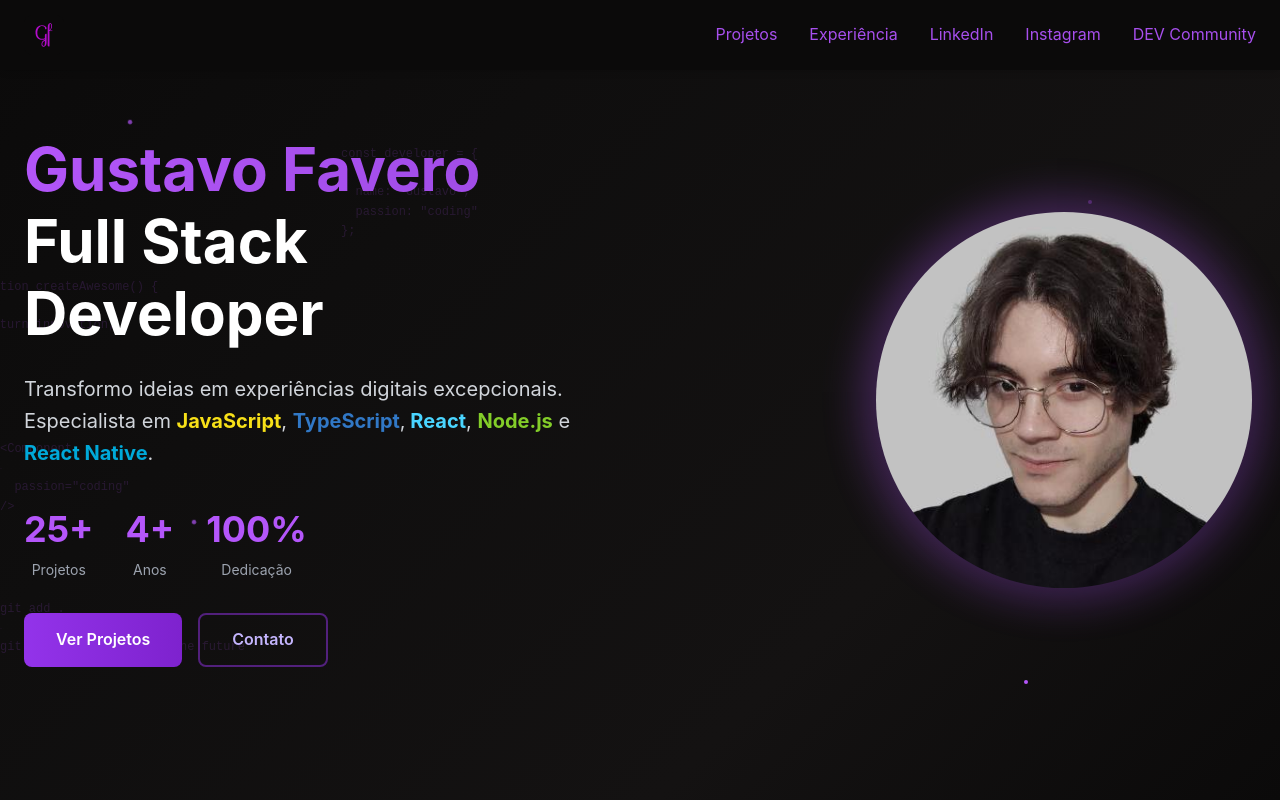
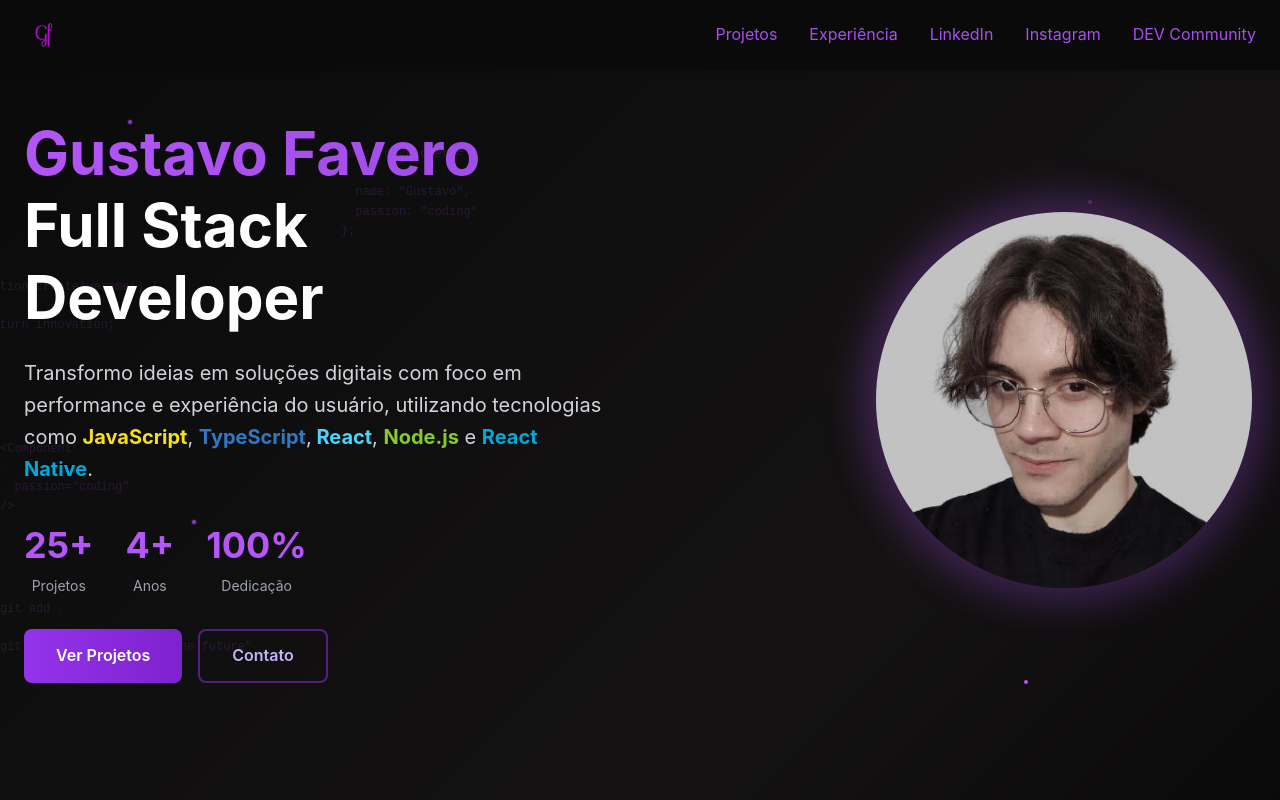
Before and after one commit to gufvr/gufvr-portfolio-2k25, a React (Vite) app: page / in a window 1280 px wide. Shown: the top 800 px of the page. Built offline with nearby package versions, Linux system fonts and the light colour scheme.

Commit message:
fix: update hero description for clarity and focus on performance

```diff
--- a/src/components/sections/Hero/Hero.jsx
+++ b/src/components/sections/Hero/Hero.jsx
@@ -66,8 +66,7 @@ const Hero = () => {
             </h1>
 
             <p className="hero-description">
-              Transformo ideias em experiências digitais excepcionais.
-              Especialista em <strong className="tech-js">JavaScript</strong>, <strong className="tech-ts">TypeScript</strong>,
+              Transformo ideias em soluções digitais com foco em performance e experiência do usuário, utilizando tecnologias como <strong className="tech-js">JavaScript</strong>, <strong className="tech-ts">TypeScript</strong>,
               <strong className="tech-react"> React</strong>, <strong className="tech-node">Node.js</strong> e <strong className="tech-rn">React Native</strong>.
             </p>
 
```
